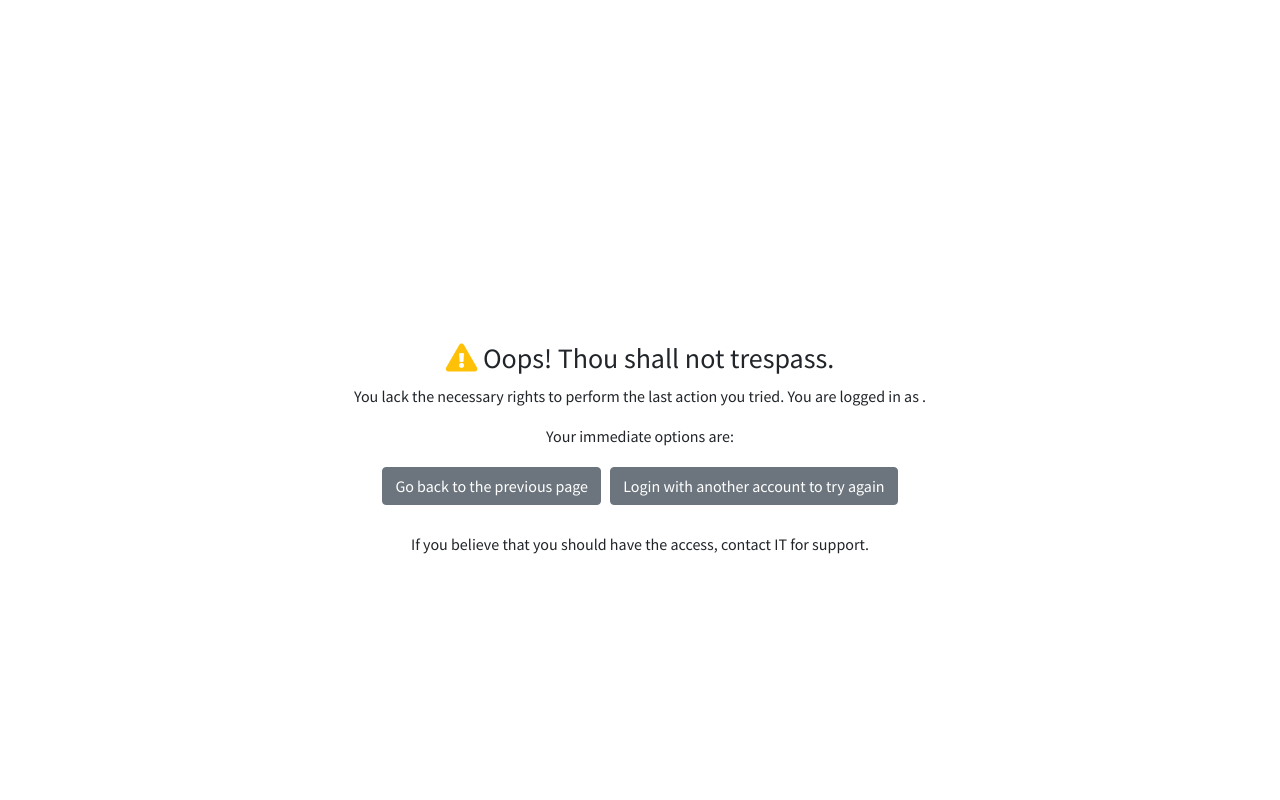
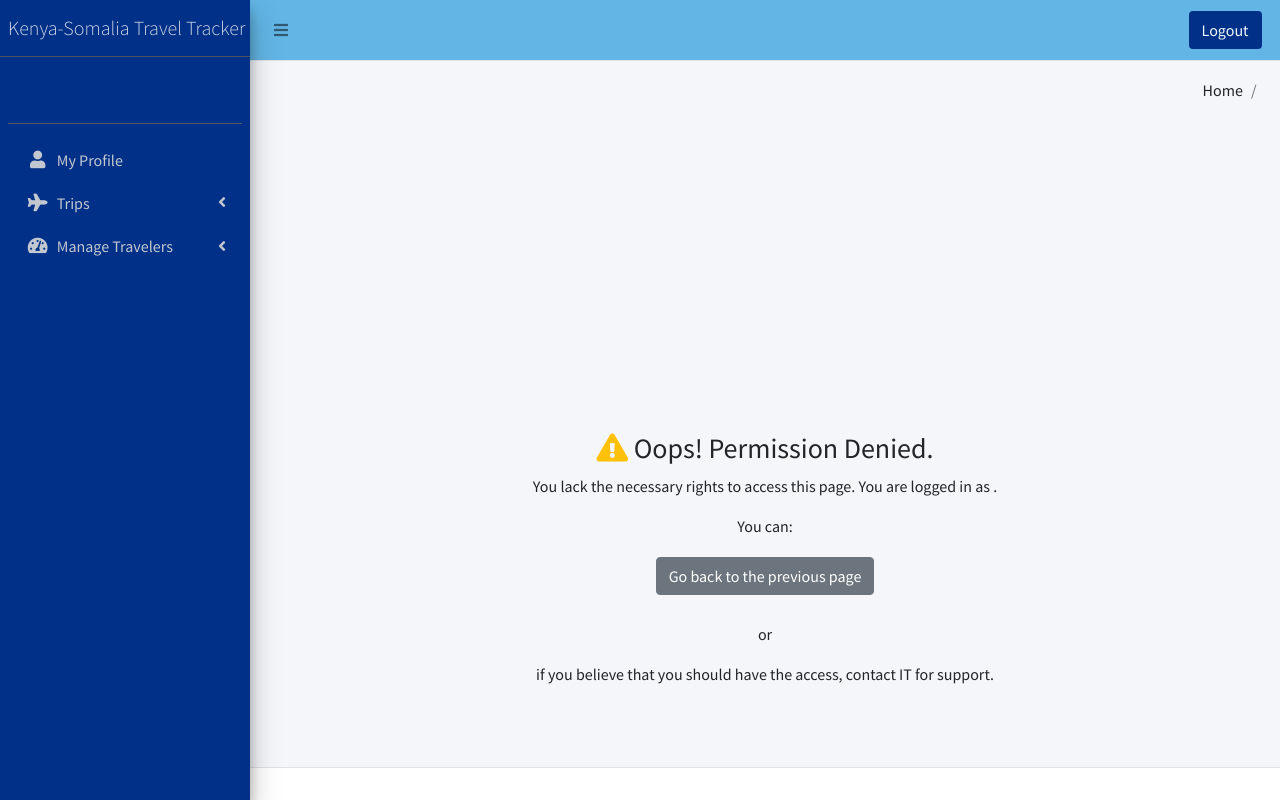
Before and after one commit to d-mwenda/earo_travel_tracker, a Django app: template backend/earo_travel_tracker/templates/403.html in a window 1280 px wide. Run offline with Django 3.2, Linux system fonts and the light colour scheme; the template is opened without the code that fills it, so the values that code supplies are empty; some libraries are stand-ins or nearby versions.

Commit message:
redesigned 403 to show side nav bar.

```diff
--- a/backend/earo_travel_tracker/templates/403.html
+++ b/backend/earo_travel_tracker/templates/403.html
@@ -1,4 +1,4 @@
-{% extends 'foundation.html' %}
+{% extends 'base.html' %}
 
 {% block custom_styles %}
 <style>
@@ -11,29 +11,29 @@
 </style>
 {% endblock custom_styles %}
 
-{% block body %}
+{% block content %}
 <body class="error">
     <div class="container">
         <div class="row justify-content-xl-center">
             <div class="error-div col-sm-12 col-md-12 col-lg-8 col-xl-8 text-center">
-                <h3><i class="fas fa-exclamation-triangle text-warning"></i> Oops! Thou shall not trespass.</h3>
+                <h3><i class="fas fa-exclamation-triangle text-warning"></i> Oops! Permission Denied.</h3>
 
                 <p>
-                You lack the necessary rights to perform the last action you tried.
+                You lack the necessary rights to access this page.
                 You are logged in as <b>{{ request.user.first_name }} {{ request.user.last_name }}</b>.
                 </p>
                 <p>
-                Your immediate options are:
+                You can:
                 </p>
 
                 <span>
                     <a href="{{ request.META.HTTP_REFERER }}" class="btn btn-secondary">Go back to the previous page</a>
-                    <a href="{% url 'logout'%}?next={{ request.path }}" class="btn btn-secondary">Login with another account to try again</a>
                 </span><br/><br/>
+                <p> or </p>
                 <p>
-                    If you believe that you should have the access, contact IT for support.
+                    if you believe that you should have the access, contact IT for support.
                 </p>
             </div>
         </div>
 </div>
-{% endblock body %}
+{% endblock content %}
```
